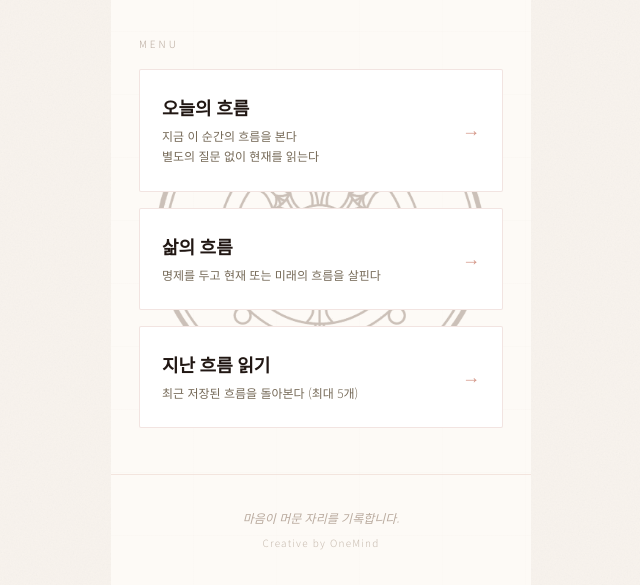
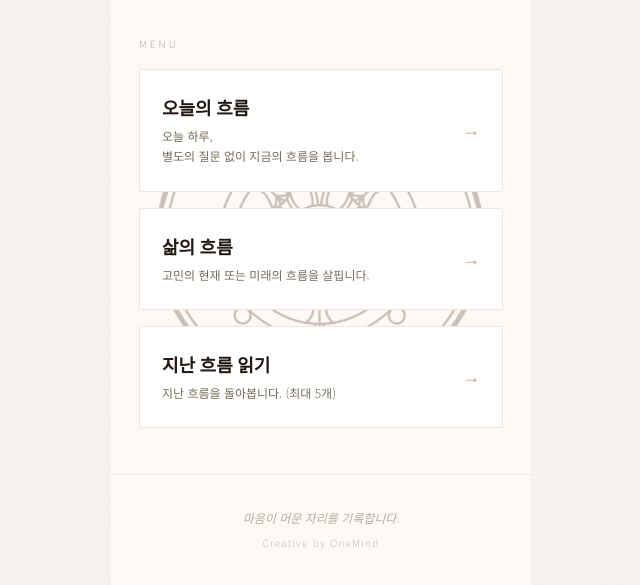
Before and after one commit to jawon0109-hash/mind-grain, a plain HTML site: page index.html in a window 1280 px wide. Shown: the part 157-742 px from the top of the page, without its empty margins (319-959 px from the left). Drawn offline with Linux system fonts and the light colour scheme.

Commit message:
Add files via upload

```diff
--- a/index.html
+++ b/index.html
@@ -188,17 +188,17 @@
       <div class="menu-label">MENU</div>
       <div class="menu-card" role="button" tabindex="0" onclick="startToday()">
         <div class="menu-card-title">오늘의 흐름</div>
-        <div class="menu-card-desc">지금 이 순간의 흐름을 본다<br>별도의 질문 없이 현재를 읽는다</div>
+        <div class="menu-card-desc">오늘 하루,<br>별도의 질문 없이 지금의 흐름을 봅니다.</div>
         <div class="menu-card-arrow">→</div>
       </div>
       <div class="menu-card" role="button" tabindex="0" onclick="goTo('s-question')">
         <div class="menu-card-title">삶의 흐름</div>
-        <div class="menu-card-desc">명제를 두고 현재 또는 미래의 흐름을 살핀다</div>
+        <div class="menu-card-desc">고민의 현재 또는 미래의 흐름을 살핍니다.</div>
         <div class="menu-card-arrow">→</div>
       </div>
       <div class="menu-card" role="button" tabindex="0" onclick="goTo('s-history')">
         <div class="menu-card-title">지난 흐름 읽기</div>
-        <div class="menu-card-desc">최근 저장된 흐름을 돌아본다 (최대 5개)</div>
+        <div class="menu-card-desc">지난 흐름을 돌아봅니다. (최대 5개)</div>
         <div class="menu-card-arrow">→</div>
       </div>
     </div>
```
